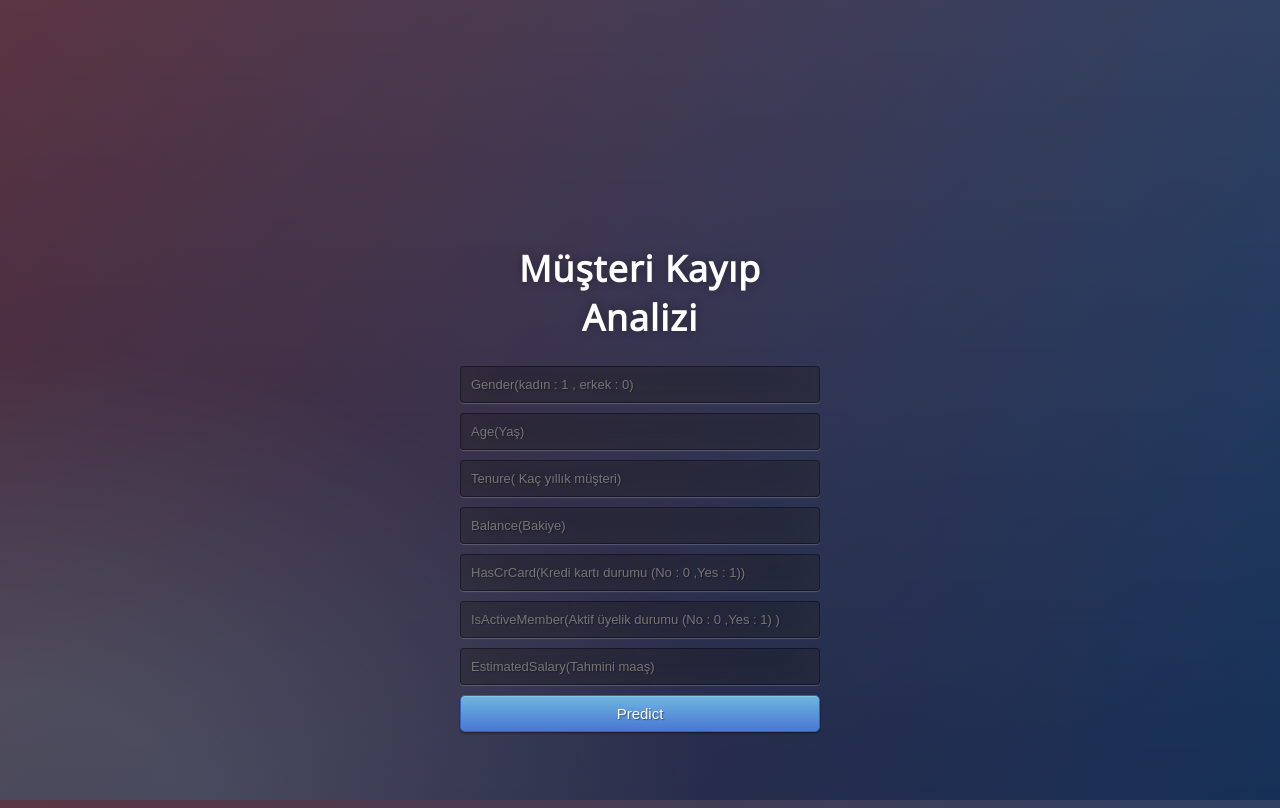
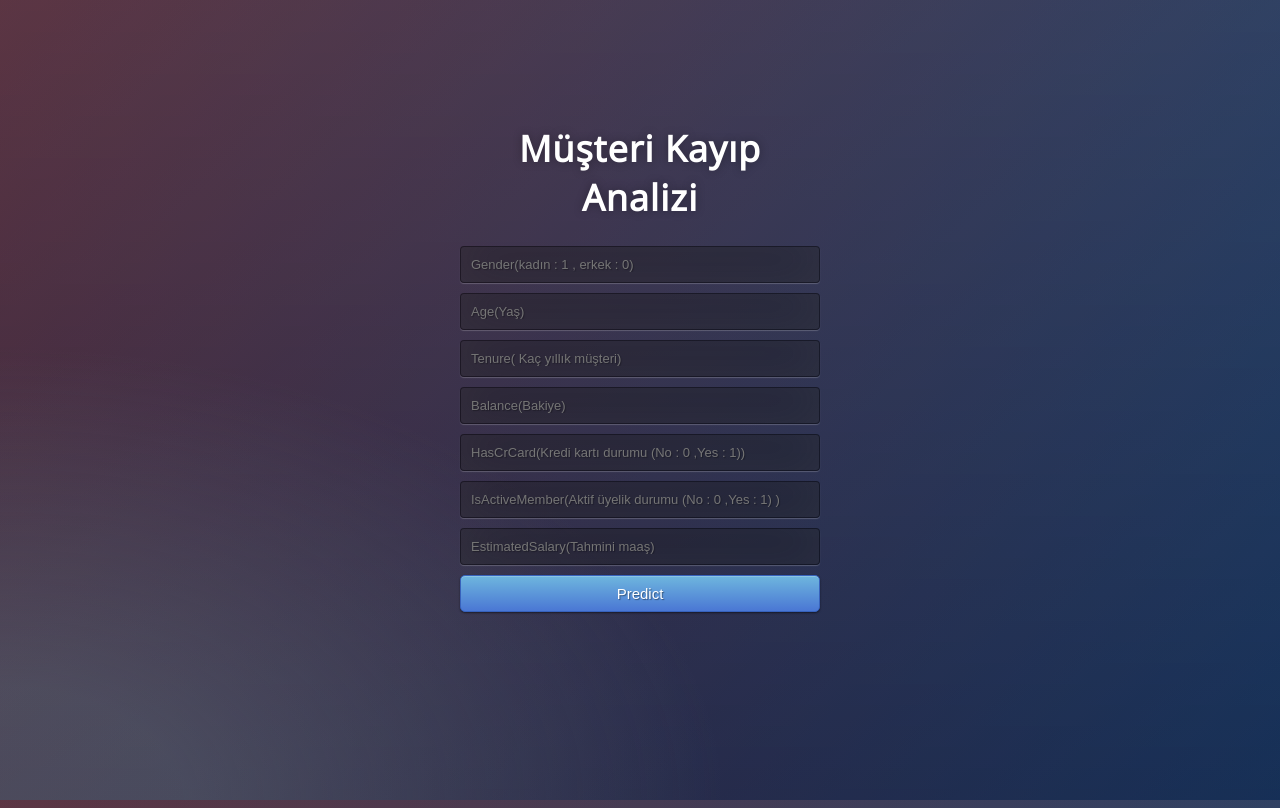
Before and after one commit to bridgecrew-perf6/churn_deployment, a Flask app: page / in a window 1280 px wide. Run offline with Flask 2, Linux system fonts and the light colour scheme; parts of the project's set-up code (start-up, migrations or seed data) failed here and were passed over.

Commit message:
churn_10

```diff
--- a/static/style.css
+++ b/static/style.css
@@ -35,7 +35,7 @@ body {
     height: 400px;
     padding: 20px;
     position: absolute;
-    top: 50%;
+    top: 35%;
     left: 50%;
     margin-left: -200px;
     margin-top: -200px;
```
Also changed, not shown: 2 other files.
